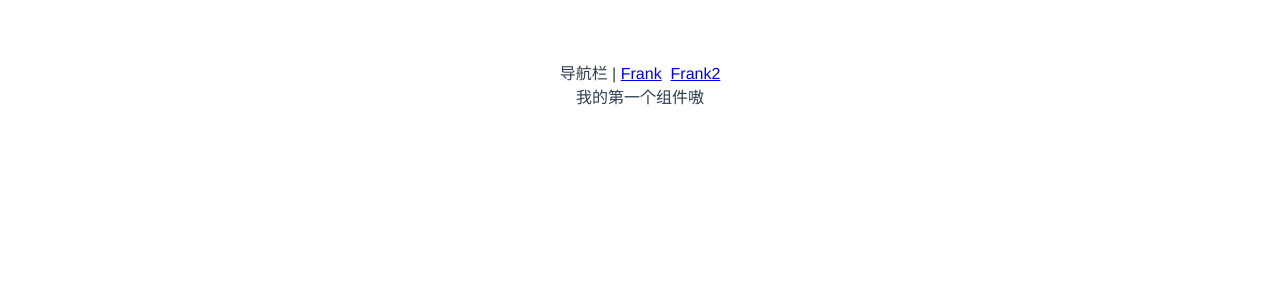
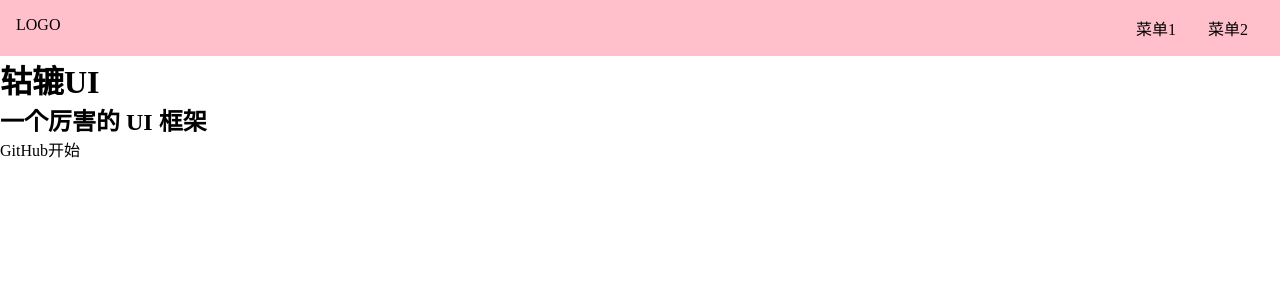
Before and after one commit to Coder-XO/Wheel_UI, a Vue app: page /#/ in a window 1280 px wide. Shown: the top 300 px of the page. Built offline with nearby package versions, Linux system fonts and the light colour scheme.

Commit message:
topnav样式更新了

```diff
--- a/package.json
+++ b/package.json
@@ -10,6 +10,7 @@
     "vue-router": "4.0.0-beta.3"
   },
   "devDependencies": {
+    "sass": "1.26.10",
     "@vue/compiler-sfc": "^3.0.0-rc.1",
     "vite": "^1.0.0-rc.3"
   }
--- a/src/App.vue
+++ b/src/App.vue
@@ -1,8 +1,4 @@
 <template>
-  <div>导航栏 |
-    <router-link to="/">Frank</router-link>&nbsp;
-    <router-link to="/xxx">Frank2</router-link>
-  </div>
   <router-view/>
 </template>
 
--- a/src/index.css
+++ /dev/null
@@ -1,8 +0,0 @@
-#app {
-  font-family: Avenir, Helvetica, Arial, sans-serif;
-  -webkit-font-smoothing: antialiased;
-  -moz-osx-font-smoothing: grayscale;
-  text-align: center;
-  color: #2c3e50;
-  margin-top: 60px;
-}
--- /dev/null
+++ b/src/index.scss
@@ -0,0 +1,16 @@
+* {
+  margin: 0;
+  padding: 0;
+  box-sizing: border-box;
+}
+ul,
+ol {
+  list-style: none;
+}
+a {
+  text-decoration: none;
+  color: inherit;
+  &:hover {
+    border-bottom: 1px solid;
+  }
+}
--- /dev/null
+++ b/src/views/Doc.vue
@@ -0,0 +1,22 @@
+<template>
+  <div>
+    <div class="topnav">
+      <div class="logo"></div>
+      <div class="menu"></div>
+    </div>
+    <div class="content">
+      <aside>边栏</aside>
+      <main>主内容</main>
+    </div>
+  </div>
+</template>
+
+<script>
+export default {
+  name: "Doc"
+}
+</script>
+
+<style scoped>
+
+</style>
--- /dev/null
+++ b/src/views/Home.vue
@@ -0,0 +1,41 @@
+<template>
+  <div>
+    <div class="topnav">
+      <div class="logo">LOGO</div>
+      <ul class="menu">
+        <li>菜单1</li>
+        <li>菜单2</li>
+      </ul>
+    </div>
+    <div class="banner">
+      <h1>轱辘UI</h1>
+      <h2>一个厉害的 UI 框架</h2>
+      <p class="actions">
+        <a>GitHub</a>
+        <a>开始</a>
+      </p>
+    </div>
+  </div>
+</template>
+<style lang="scss" scoped>
+.topnav {
+  background: pink;
+  display: flex;
+  padding: 16px;
+
+  > .logo {
+    max-width: 6em;
+    margin-right: auto;
+  }
+
+  > .menu {
+    display: flex;
+    white-space: nowrap;
+    flex-wrap: nowrap;
+
+    > li {
+      margin: 0 1em;
+    }
+  }
+}
+</style>
```
Also changed, not shown: src/main.ts (+5 -5 lines), 1 other file (tests, documents, lock files or other folders).
